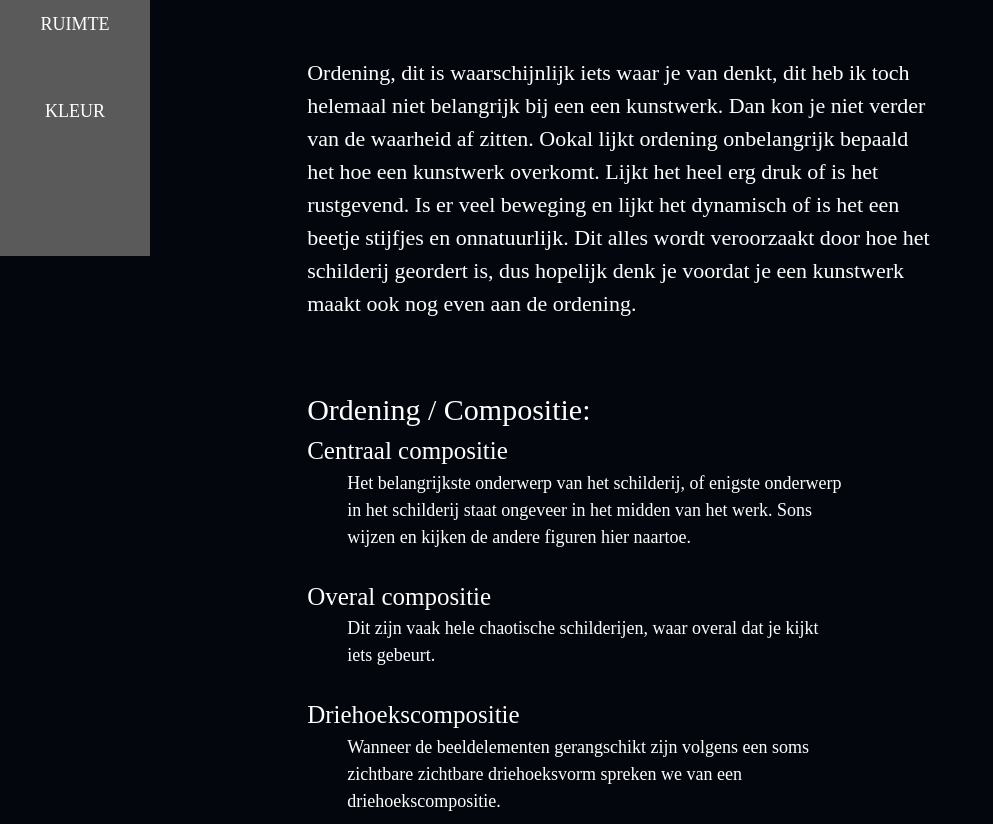
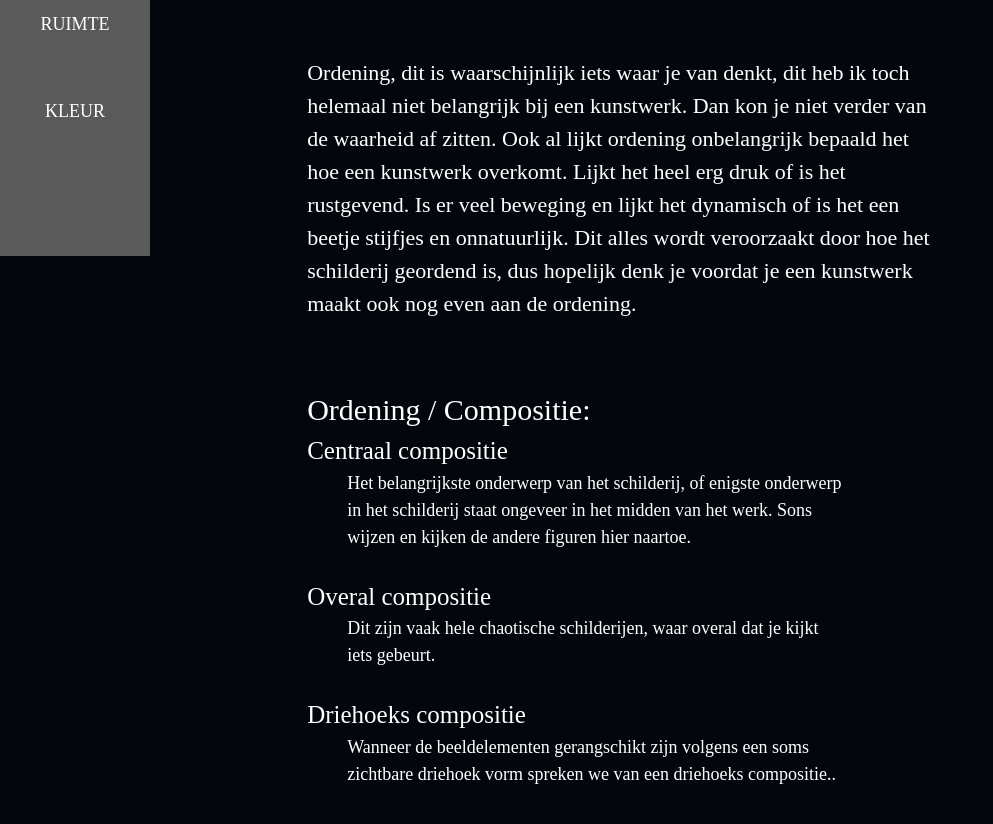
Before and after one commit to 5am1/5am1.github.io, a plain HTML site: page tabblad_3.html in a window 1280 px wide. Shown: the part 544-1368 px from the top of the page, without its empty margins (0-993 px from the left). Drawn offline with Linux system fonts and the light colour scheme.

Commit message:
Update tabblad_3.html

```diff
--- a/tabblad_3.html
+++ b/tabblad_3.html
@@ -53,11 +53,11 @@
   <section>
 <h2>Ordening.</h2><br>
   <p class="w3-mlarge">Ordening, dit is waarschijnlijk iets waar je van denkt, dit heb
-    ik toch helemaal niet belangrijk bij een een kunstwerk. Dan kon je niet verder van
-     de waarheid af zitten. Ookal lijkt ordening onbelangrijk bepaald het hoe een kunstwerk
+    ik toch helemaal niet belangrijk bij een kunstwerk. Dan kon je niet verder van
+     de waarheid af zitten. Ook al lijkt ordening onbelangrijk bepaald het hoe een kunstwerk
       overkomt. Lijkt het heel erg druk of is het rustgevend. Is er veel beweging en lijkt
       het dynamisch of is het een beetje stijfjes en onnatuurlijk. Dit alles wordt veroorzaakt
-      door hoe het schilderij geordert is, dus hopelijk denk je voordat je een kunstwerk maakt ook nog even aan de ordening.</p>
+      door hoe het schilderij geordend is, dus hopelijk denk je voordat je een kunstwerk maakt ook nog even aan de ordening.</p>
   </section>
 </div>
 <br>
@@ -69,9 +69,9 @@
   ongeveer in het midden van het werk. Sons wijzen en kijken de andere figuren hier naartoe.</dd> <br>
   <dt>Overal compositie</dt>
   <dd>Dit zijn vaak hele chaotische schilderijen, waar overal dat je kijkt iets gebeurt.</dd> <br>
-  <dt>Driehoekscompositie</dt>
-  <dd>Wanneer de beeldelementen gerangschikt zijn  volgens een soms zichtbare zichtbare driehoeksvorm
-     spreken we van een driehoekscompositie.</dd> <br>
+  <dt>Driehoeks compositie</dt>
+  <dd>Wanneer de beeldelementen gerangschikt zijn  volgens een soms zichtbare driehoek vorm
+     spreken we van een driehoeks compositie..</dd> <br>
   <dt>Horizontale compositie</dt>
   <dd>De compositie is geordend rond een denkbeeldige horizontale lijn. Zo'n ordening maakt een rustige,
    stabiele en brede indruk.</dd> <br>
@@ -82,9 +82,9 @@
   <dd>De compositie is geordend rond een denkbeeldige  diagonale (schuine lijn) lijn. Zo'n opstelling maakt
    een actieve, dynamische, onrustige indruk</dd> <br>
   <dt>Symmetrische compositie</dt>
-  <dd>Eeen deel van het beeld word gespiegeld door een  horizontaal of verikaal spiegelvalk.
+  <dd>Een deel van het beeld word gespiegeld door een  horizontaal of verticaal spiegelvalk.
     De spiegeling  hoeft niet heel nauwkeurig te zijn, het gaat meer  om een gelijkmatige verdeling
-     van de beide kanten van het sliegelvlak. </dd> <br>
+     van de beide kanten van het spiegelvlak. </dd> <br>
   <dt>Statische / Dynamische compositie</dt>
   <dd>In een statische compositie ontstaat rust wanneer de  onderdelen van de compositie met elkaar in evenwicht
      zijn. Terwijl in een dynamische compositie er veel beweging  en actie lijkt te zijn. Dit ontstaat vaak
```
